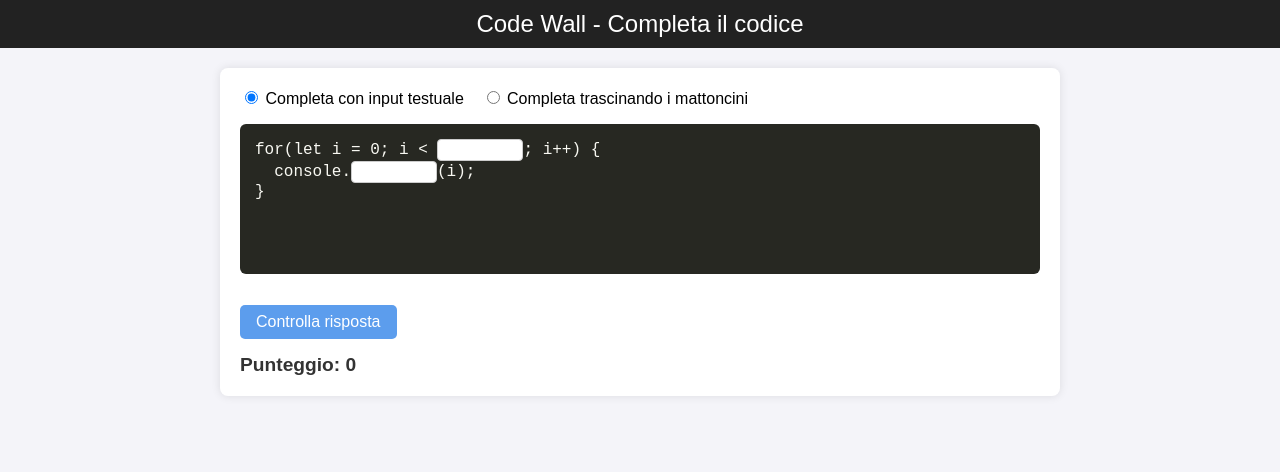
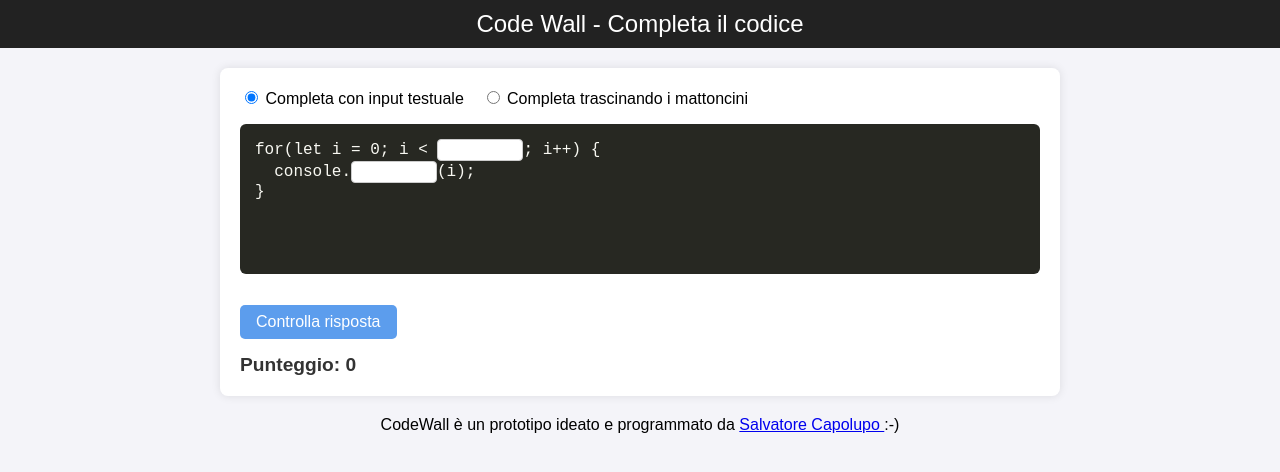
Before and after one commit to salvatorecapolupo/codewall, a plain HTML site: page index.html in a window 1280 px wide. Drawn offline with nearby package versions, Linux system fonts and the light colour scheme.

Commit message:
Update index.html

```diff
--- a/index.html
+++ b/index.html
@@ -116,6 +116,8 @@
 
   <div id="scoreboard">Punteggio: 0</div>
 </main>
+
+<footer> CodeWall è un prototipo ideato e programmato da <a href='https://salvatorecapolupo.github.io/about-me/'> Salvatore Capolupo </a> :-) </footer>
 
 <script src="https://code.jquery.com/jquery-3.6.0.min.js"></script>
 <script>
```
